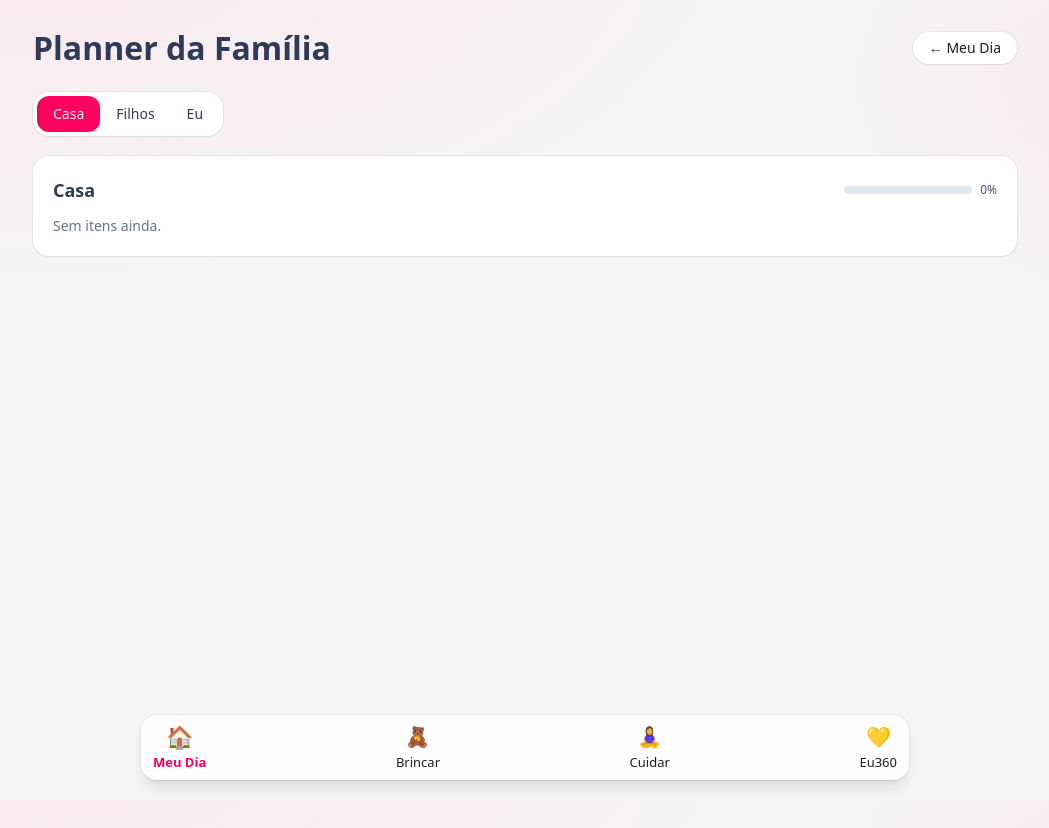
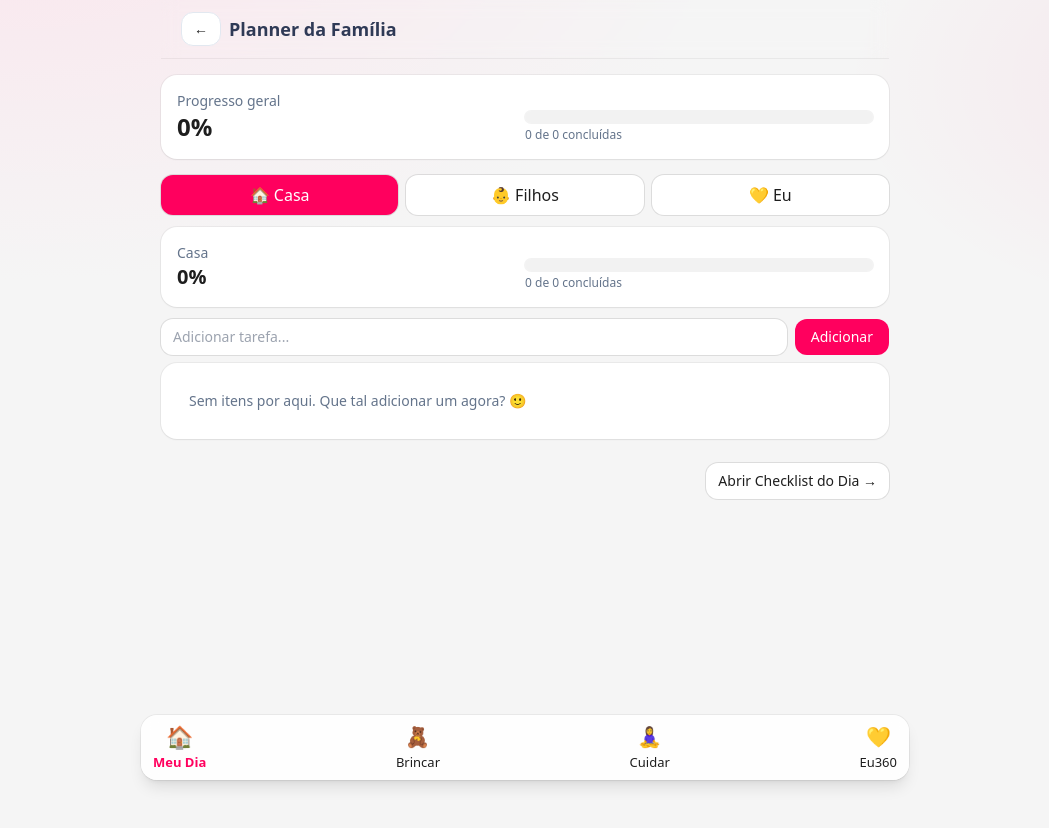
Before and after one commit to simonebrusco/materna360-app, a Next.js app in the folder materna360_starter/: page /meu-dia/planner in a window 1280 px wide. Shown: the top 828 px of the page, without its empty margins (115-1164 px from the left). After the commit the page ends 800 px from the top, so only its background shows below. Built offline with nearby package versions, Linux system fonts and the light colour scheme.

Commit message:
Update page.jsx

```diff
--- a/materna360_starter/app/meu-dia/planner/page.jsx
+++ b/materna360_starter/app/meu-dia/planner/page.jsx
@@ -3,154 +3,248 @@
 
 import { useEffect, useMemo, useState } from "react";
 import Link from "next/link";
-import { get, set } from "../../../lib/storage";
+import AppBar from "../../../components/AppBar";
+import { get, set, keys } from "../../../lib/storage";
 import { toast } from "../../../lib/toast";
 
-const K = "m360:planner"; // { casa: Item[], filhos: Item[], eu: Item[] }
-const K_COUNT = "m360:planner_done_count"; // número acumulado de conclusões
+// ----- tipos e helpers ------------------------------------------------------
+const DEFAULT_PLANNER = { casa: [], filhos: [], eu: [] };
+const TABS = [
+  { id: "casa", label: "Casa", emoji: "🏠" },
+  { id: "filhos", label: "Filhos", emoji: "👶" },
+  { id: "eu", label: "Eu", emoji: "💛" },
+];
 
-function ensurePlannerShape(p) {
-  return {
-    casa: Array.isArray(p?.casa) ? p.casa : [],
-    filhos: Array.isArray(p?.filhos) ? p.filhos : [],
-    eu: Array.isArray(p?.eu) ? p.eu : [],
-  };
+function calcProgress(list) {
+  const total = list.length || 0;
+  const done = list.filter((i) => i.done).length;
+  const percent = total ? Math.round((done / total) * 100) : 0;
+  return { total, done, percent };
 }
 
-function Progress({ done, total }) {
-  const pct = total ? Math.round((done / total) * 100) : 0;
+function ProgressBar({ value }) {
   return (
-    <div className="flex items-center gap-2">
-      <div className="h-2 w-32 bg-slate-200 rounded-full overflow-hidden">
-        <div className="h-2 bg-[--brand] rounded-full" style={{ width: `${pct}%` }} />
-      </div>
-      <span className="text-xs text-slate-600">{pct}%</span>
-      <style jsx>{`
-        :root { --brand: #ff005e; }
-      `}</style>
+    <div className="w-full h-3 rounded-full bg-black/5 ring-1 ring-black/5 overflow-hidden">
+      <div
+        className="h-full bg-[var(--brand)] transition-all"
+        style={{ width: `${Math.min(100, Math.max(0, value))}%` }}
+      />
     </div>
   );
 }
 
-function Section({ name, items, onToggle }) {
-  const done = items.filter((i) => i.done).length;
-  const total = items.length;
-
+// Item da lista
+function Row({ item, onToggle, onDelete }) {
   return (
-    <section className="rounded-2xl bg-white ring-1 ring-black/5 shadow-sm p-5">
-      <div className="flex items-center justify-between mb-3">
-        <h3 className="text-lg font-semibold text-brand-navy">{name}</h3>
-        <Progress done={done} total={total} />
+    <div className="flex items-center gap-3 py-2">
+      <button
+        onClick={() => onToggle(item.id)}
+        className={`h-5 w-5 rounded-md border transition shadow-sm ${
+          item.done
+            ? "bg-[var(--brand)] border-[var(--brand)]"
+            : "bg-white border-black/10"
+        }`}
+        aria-label="Marcar concluído"
+      />
+      <div className={`flex-1 text-sm ${item.done ? "line-through text-slate-400" : "text-slate-800"}`}>
+        {item.title}
       </div>
-      <ul className="space-y-2">
-        {items.length === 0 && (
-          <li className="text-sm text-slate-500">Sem itens ainda.</li>
-        )}
-        {items.map((it) => (
-          <li key={it.id} className="flex items-start gap-3">
-            <input
-              type="checkbox"
-              className="mt-1 h-5 w-5 rounded border-slate-300 text-[--brand] focus:ring-[--brand]"
-              checked={!!it.done}
-              onChange={() => onToggle(it.id)}
-            />
-            <div>
-              <div className={`text-sm ${it.done ? "line-through text-slate-400" : "text-brand-navy"}`}>
-                {it.title}
+      <button
+        onClick={() => onDelete(item.id)}
+        className="text-xs px-2 py-1 rounded-lg bg-white ring-1 ring-black/10 hover:bg-black/5"
+      >
+        Remover
+      </button>
     </div>
-              {it.meta?.source === "brincar" && (
-                <div className="text-[11px] text-slate-500">Salvo do Descobrir</div>
-              )}
-            </div>
-          </li>
-        ))}
-      </ul>
-    </section>
   );
 }
 
+// ----- página ---------------------------------------------------------------
 export default function PlannerPage() {
-  const [data, setData] = useState(() => ensurePlannerShape(get(K, null)));
+  const [data, setData] = useState(DEFAULT_PLANNER);
+  const [tab, setTab] = useState("casa");
+  const [newTitle, setNewTitle] = useState("");
 
-  // contagem acumulada para badge “Organizada” a cada 5 conclusões
-  const [doneCount, setDoneCount] = useState(() => Number(get(K_COUNT, 0)) || 0);
+  // carregar do storage
+  useEffect(() => {
+    const initial = get(keys.planner, DEFAULT_PLANNER);
+    // garante estrutura
+    setData({
+      casa: Array.isArray(initial.casa) ? initial.casa : [],
+      filhos: Array.isArray(initial.filhos) ? initial.filhos : [],
+      eu: Array.isArray(initial.eu) ? initial.eu : [],
+    });
+  }, []);
 
-  useEffect(() => set(K, data), [data]);
-  useEffect(() => set(K_COUNT, doneCount), [doneCount]);
+  // salvar no storage sempre que mudar
+  useEffect(() => {
+    set(keys.planner, data);
+  }, [data]);
 
-  function toggleIn(sec, id) {
+  // listas e progresso
+  const currentList = data[tab] || [];
+  const { total, done, percent } = useMemo(
+    () => calcProgress(currentList),
+    [currentList]
+  );
+
+  const overall = useMemo(() => {
+    const merged = [...data.casa, ...data.filhos, ...data.eu];
+    return calcProgress(merged);
+  }, [data]);
+
+  // ações
+  function toggle(id) {
     setData((prev) => {
-      const nextSec = prev[sec].map((i) => (i.id === id ? { ...i, done: !i.done } : i));
-      const next = { ...prev, [sec]: nextSec };
+      const list = (prev[tab] || []).map((i) =>
+        i.id === id ? { ...i, done: !i.done } : i
+      );
+      const next = { ...prev, [tab]: list };
 
-      // toast + contagem quando marca como feito
-      const was = prev[sec].find((i) => i.id === id)?.done;
-      const now = !was;
+      // toast de feedback
+      const toggled = list.find((i) => i.id === id);
+      if (toggled?.done) toast("Tarefa concluída ✨");
+      else toast("Tarefa desmarcada");
 
-      if (now) {
-        const secDone = nextSec.filter((i) => i.done).length;
-        const secTotal = nextSec.length;
-        const pct = secTotal ? Math.round((secDone / secTotal) * 100) : 0;
-        toast(`Tarefa concluída • ${sec}: ${pct}%`);
-
-        const updatedCount = doneCount + 1;
-        setDoneCount(updatedCount);
-        if (updatedCount % 5 === 0 && typeof window !== "undefined") {
+      // badge “Organizada” quando atingir 5 concluídas no total
+      const merged = [...next.casa, ...next.filhos, ...next.eu];
+      const countDone = merged.filter((i) => i.done).length;
+      if (countDone >= 5 && typeof window !== "undefined") {
         window.dispatchEvent(
-            new CustomEvent("m360:win", { detail: { type: "badge", name: "Organizada" } })
+          new CustomEvent("m360:win", {
+            detail: { type: "badge", name: "Organizada" },
+          })
         );
       }
-      } else {
-        toast("Tarefa desmarcada");
-      }
-
       return next;
     });
   }
 
-  const tabs = useMemo(
-    () => [
-      { id: "casa",   title: "Casa"   },
-      { id: "filhos", title: "Filhos" },
-      { id: "eu",     title: "Eu"     },
-    ],
-    []
-  );
+  function removeItem(id) {
+    setData((prev) => {
+      const list = (prev[tab] || []).filter((i) => i.id !== id);
+      toast("Item removido");
+      return { ...prev, [tab]: list };
+    });
+  }
 
-  const [active, setActive] = useState("casa");
+  function addItem(e) {
+    e?.preventDefault();
+    const title = newTitle.trim();
+    if (!title) return;
+    const item = {
+      id: `${tab}_${Date.now()}`,
+      title,
+      done: false,
+      meta: { source: "planner:manual" },
+    };
+    setData((prev) => {
+      const list = [item, ...(prev[tab] || [])];
+      toast("Adicionado ao Planner 💾");
+      return { ...prev, [tab]: list };
+    });
+    setNewTitle("");
+  }
 
   return (
-    <main className="min-h-screen bg-gradient-to-b from-brand-soft to-white pb-28">
-      <header className="mx-auto max-w-5xl px-5 pt-6 flex items-center justify-between">
-        <h1 className="text-[28px] md:text-[32px] font-semibold text-brand-navy">Planner da Família</h1>
-        <Link href="/meu-dia" className="rounded-full bg-white px-4 py-1.5 text-sm ring-1 ring-black/5 shadow-sm">
-          ← Meu Dia
-        </Link>
-      </header>
+    <main className="max-w-3xl mx-auto px-5 pb-28">
+      <AppBar title="Planner da Família" backHref="/meu-dia" />
 
-      <section className="mx-auto max-w-5xl px-5 pt-5">
+      {/* Resumo geral */}
+      <section className="mt-4 rounded-2xl bg-white ring-1 ring-black/5 p-4 shadow-sm">
+        <div className="flex items-end justify-between gap-4">
+          <div>
+            <div className="text-sm text-slate-500">Progresso geral</div>
+            <div className="text-2xl font-semibold">{overall.percent}%</div>
+          </div>
+          <div className="min-w-[50%]">
+            <ProgressBar value={overall.percent} />
+            <div className="mt-1 text-xs text-slate-500">
+              {overall.done} de {overall.total} concluídas
+            </div>
+          </div>
+        </div>
+      </section>
+
       {/* Tabs */}
-        <div className="bg-white rounded-2xl ring-1 ring-black/5 inline-flex p-1 shadow-sm">
-          {tabs.map((t) => (
+      <nav className="mt-4 grid grid-cols-3 gap-2">
+        {TABS.map((t) => (
           <button
             key={t.id}
-              onClick={() => setActive(t.id)}
-              className={`px-4 py-2 text-sm rounded-xl ${
-                active === t.id ? "bg-[--brand] text-white" : "text-brand-navy"
+            onClick={() => setTab(t.id)}
+            className={`px-3 py-2 rounded-xl ring-1 ring-black/10 transition ${
+              tab === t.id
+                ? "bg-[var(--brand)] text-white"
+                : "bg-white hover:bg-black/5"
             }`}
-              style={{ "--brand": "#ff005e" }}
           >
-              {t.title}
+            <span className="mr-1">{t.emoji}</span>
+            {t.label}
           </button>
         ))}
+      </nav>
+
+      {/* Progresso da aba */}
+      <section className="mt-3 rounded-2xl bg-white ring-1 ring-black/5 p-4 shadow-sm">
+        <div className="flex items-end justify-between gap-4">
+          <div>
+            <div className="text-sm text-slate-500">
+              {TABS.find((t) => t.id === tab)?.label}
             </div>
-
-        <div className="mt-5 grid grid-cols-1 gap-4">
-          {active === "casa"   && <Section name="Casa"   items={data.casa}   onToggle={(id) => toggleIn("casa", id)} />}
-          {active === "filhos" && <Section name="Filhos" items={data.filhos} onToggle={(id) => toggleIn("filhos", id)} />}
-          {active === "eu"     && <Section name="Eu"     items={data.eu}     onToggle={(id) => toggleIn("eu", id)} />}
+            <div className="text-xl font-semibold">{percent}%</div>
+          </div>
+          <div className="min-w-[50%]">
+            <ProgressBar value={percent} />
+            <div className="mt-1 text-xs text-slate-500">
+              {done} de {total} concluídas
+            </div>
+          </div>
         </div>
       </section>
+
+      {/* Form de novo item */}
+      <form onSubmit={addItem} className="mt-3 flex gap-2">
+        <input
+          value={newTitle}
+          onChange={(e) => setNewTitle(e.target.value)}
+          placeholder="Adicionar tarefa..."
+          className="flex-1 rounded-xl bg-white ring-1 ring-black/10 px-3 py-2 text-sm"
+        />
+        <button
+          type="submit"
+          className="rounded-xl px-4 py-2 text-sm bg-[var(--brand)] text-white"
+        >
+          Adicionar
+        </button>
+      </form>
+
+      {/* Lista */}
+      <section className="mt-2 rounded-2xl bg-white ring-1 ring-black/5 p-2 md:p-3 shadow-sm">
+        {currentList.length === 0 ? (
+          <div className="p-4 text-sm text-slate-500">
+            Sem itens por aqui. Que tal adicionar um agora? 🙂
+          </div>
+        ) : (
+          currentList.map((it) => (
+            <Row
+              key={it.id}
+              item={it}
+              onToggle={toggle}
+              onDelete={removeItem}
+            />
+          ))
+        )}
+      </section>
+
+      {/* Atalho para Checklist */}
+      <div className="mt-6 flex justify-end">
+        <Link
+          href="/meu-dia/checklist"
+          className="text-sm px-3 py-2 rounded-xl bg-white ring-1 ring-black/10 hover:bg-black/5"
+        >
+          Abrir Checklist do Dia →
+        </Link>
+      </div>
     </main>
   );
 }
```
Lines whose indentation alone changed are shown as unchanged.
